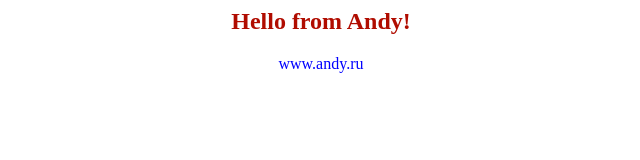
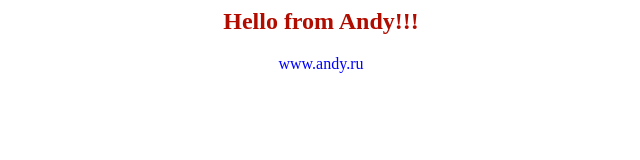
Before and after one commit to rumata36/jenkins, a plain HTML site: page index.html in a window 1280 px wide. Shown: the full height of the page, 319-959 px from the left. Drawn offline with Linux system fonts and the light colour scheme.

Commit message:
Update index.html

```diff
--- a/index.html
+++ b/index.html
@@ -1,7 +1,7 @@
 <html>
 <body bgcolor=white>
 <center>
-<h2><font color="#b00c00">Hello from Andy!</font></h2>
+<h2><font color="#b00c00">Hello from Andy!!!</font></h2>
 <font color="blue">www.andy.ru</font>
 <br></br>
 </center>
```
